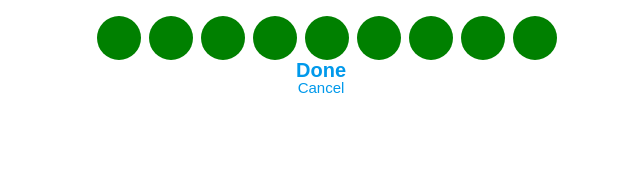
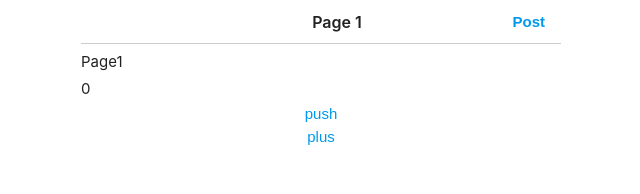
Before and after one commit to noughts/react-swiftui, a Next.js app: page / in a window 1280 px wide. Shown: the top 194 px of the page, without its empty margins (319-959 px from the left). Built offline with nearby package versions, Linux system fonts and the light colour scheme.

Commit message:
Uglyだが、とりあえず最短でワークするように、NavigationBarを各Componentが持つようにしました。 (#4)

```diff
--- a/src/components/NavigationView.tsx
+++ b/src/components/NavigationView.tsx
@@ -12,7 +12,7 @@ export const NavigationContext = React.createContext<{
 	pop?: Function;
 }>({});
 
-export class NavigationView extends React.Component<ViewProps & {
+export class NavigationView extends React.Component<{
 	style?: CSSProperties;
 	children?: React.ReactElement<ViewProps>;
 }, {
@@ -81,7 +81,7 @@ export class NavigationView extends React.Component<ViewProps & {
 				<AnimatePresence initial={false}>
 					{s.stack.map((x, i) => {
 						const variantName = i == (s.stack.length - 1) ? "focus" : "unfocus";
-						return <View
+						return <Container
 							key={i}
 							zIndex={i}
 							variantName={variantName}
@@ -97,35 +97,12 @@ export class NavigationView extends React.Component<ViewProps & {
 }
 
 
-class View extends React.Component<{
-	view: React.ReactElement<ViewProps>;
+class Container extends React.Component<{
+	view: ViewProps;
 	windowWidth: number;
 	variantName: string;
 	zIndex: number;
 }>{
-
-
-	// 特に指定されていなければ Back ボタンを表示
-	get leftBarButtonItem(): ReactNode {
-		const view = this.props.view;
-		if (view.props.leftBarButtonItem) {
-			return view.props.leftBarButtonItem;
-		}
-		if (this.props.zIndex == 0) {
-			return null;
-		}
-		return <NavigationContext.Consumer>{context =>
-			<HStack style={{
-				color: "var(--key-color)"
-			}} onClick={e => {
-				context.pop();
-			}}>
-				<div className="material-symbols-rounded" style={{ fontSize: 26, fontWeight: 400, marginLeft: -14 }}>arrow_back_ios_new</div>
-				<Text size={16}>Back</Text>
-			</HStack>
-
-		}</NavigationContext.Consumer>
-	}
 
 	render() {
 		const p = this.props;
@@ -150,14 +127,6 @@ class View extends React.Component<{
 				zIndex: p.zIndex,
 			}}>
 			<VStack style={{ height: "100%" }}>
-				{!p.view.props.navigationBarHidden &&
-					<NavigationBar
-						key="navigationBar"
-						title={p.view.props.title}
-						rightItem={p.view.props.rightBarButtonItem}
-						leftItem={this.leftBarButtonItem}
-					/>
-				}
 				{p.view}
 			</VStack>
 		</motion.div>
@@ -166,11 +135,26 @@ class View extends React.Component<{
 
 
 
-class NavigationBar extends React.Component<{
+export class NavigationBar extends React.Component<{
 	leftItem?: ReactNode;
 	rightItem?: ReactNode;
 	title: string;
 }>{
+
+	static get backButton() {
+		return <NavigationContext.Consumer>{context =>
+			<HStack style={{
+				color: "var(--key-color)"
+			}} onClick={e => {
+				context.pop();
+			}}>
+				<div className="material-symbols-rounded" style={{ fontSize: 26, fontWeight: 400, marginLeft: -14 }}>arrow_back_ios_new</div>
+				<Text size={16}>Back</Text>
+			</HStack>
+
+		}</NavigationContext.Consumer>
+	}
+
 	render(): React.ReactNode {
 		const p = this.props;
 		return <HStack style={{
--- a/src/demo/NavigationViewDemo.tsx
+++ b/src/demo/NavigationViewDemo.tsx
@@ -1,14 +1,17 @@
 import React from "react"
 import { Button, NavigationContext, NavigationView, VStack, ViewProps } from ".."
+import { NavigationBar } from "@/components/NavigationView";
 
 
 export default class NavigationDemo extends React.Component {
 	render(): React.ReactNode {
 		return <NavigationView>
-			<Page1 navigationBarHidden={true} />
+			<Page1 />
 		</NavigationView>
 	}
 }
+
+
 
 class Page1 extends React.Component<ViewProps, {
 	counter: number;
@@ -25,8 +28,19 @@ class Page1 extends React.Component<ViewProps, {
 		}
 	}
 
+	get postButton() {
+		return <Button label="Post" style={{ fontWeight: "bold" }} action={e => {
+			const newCount = this.state.counter + 1;
+			this.setState({ counter: newCount });
+		}} />
+	}
+
 	render(): React.ReactNode {
 		return <VStack spacing={8}>
+			<NavigationBar
+				title="Page 1"
+				rightItem={this.postButton}
+			/>
 			<div>Page1</div>
 			<div>{this.state.counter}</div>
 			<Button label="push" action={e => {
@@ -62,6 +76,10 @@ class Page2 extends React.Component<ViewProps, {
 
 	render(): React.ReactNode {
 		return <VStack spacing={8}>
+			<NavigationBar
+				title="Page 2"
+				leftItem={NavigationBar.backButton}
+			/>
 			<div>Page2</div>
 			<div>{this.state.counter}</div>
 			<Button label="pop" action={e => {
--- a/src/pages/index.tsx
+++ b/src/pages/index.tsx
@@ -1,4 +1,4 @@
-import { NavigationContext } from "@/components/NavigationView";
+import { IView, NavigationContext, NavigationItem } from "@/components/NavigationView";
 import { Scene, SceneContext } from "@/components/Scene";
 import { Detent, ViewProps } from "@/components/ViewProps";
 import PageViewDemo from "@/demo/PageViewDemo";
@@ -13,7 +13,7 @@ export default class IndexPage extends React.PureComponent {
 	render() {
 		return <Scene>
 			<TabView items={[
-				new TabItem("Home", "/images/home.svg", <CarouselDemo />),
+				new TabItem("Home", "/images/home.svg", <NavigationDemo />),
 				new TabItem("Weather", "/images/weather.svg", <PageViewDemo />),
 				new TabItem("", null, <PageViewDemo />),
 				new TabItem("Search", "/images/search.svg", <NavigationDemo />),
@@ -47,15 +47,15 @@ class PresentDemo extends React.Component<{
 			<div>{this.props.text}</div>
 			<button onClick={e => {
 				this.context.present(
-					<NavigationView detent={Detent.medium}>
-						<ArticleList />
+					<NavigationView >
+						<ArticleList detent={Detent.medium} />
 					</NavigationView>)
 			}}>Present (Medium)</button>
 
 			<button onClick={e => {
 				this.context.present(
-					<NavigationView detent={Detent.large}>
-						<ArticleList />
+					<NavigationView >
+						<ArticleList detent={Detent.large} />
 					</NavigationView>)
 			}}>Present (Large)</button>
 
@@ -72,7 +72,11 @@ class PresentDemo extends React.Component<{
 
 
 class ArticleList extends React.Component<ViewProps & {
-}>{
+}> implements IView{
+
+	navigationItem(): NavigationItem {
+		return new NavigationItem();
+	}
 
 	static contextType = NavigationContext;
 	declare context: React.ContextType<typeof NavigationContext>;
```
Also changed, not shown: src/components/ViewProps.ts (+2 -7 lines).
